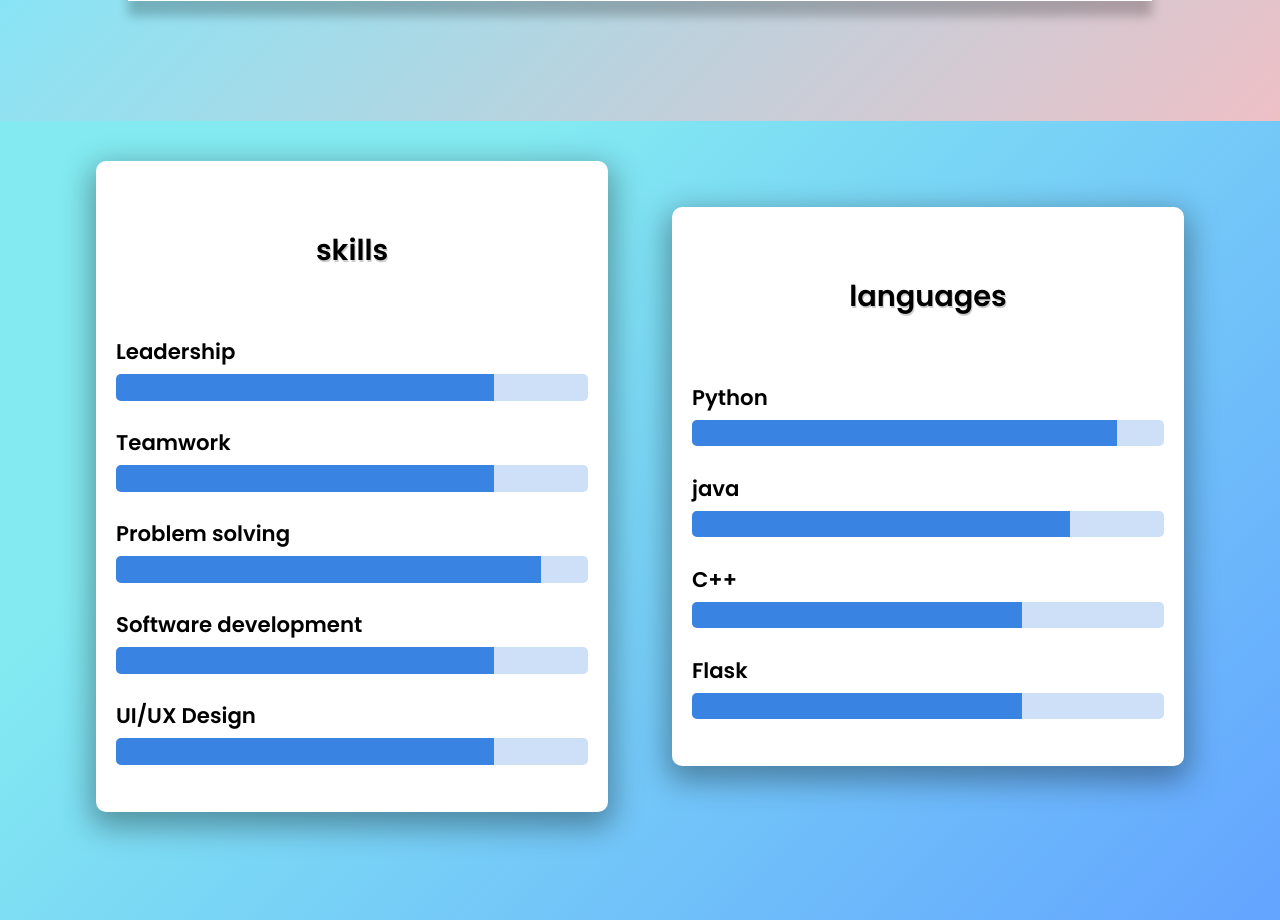
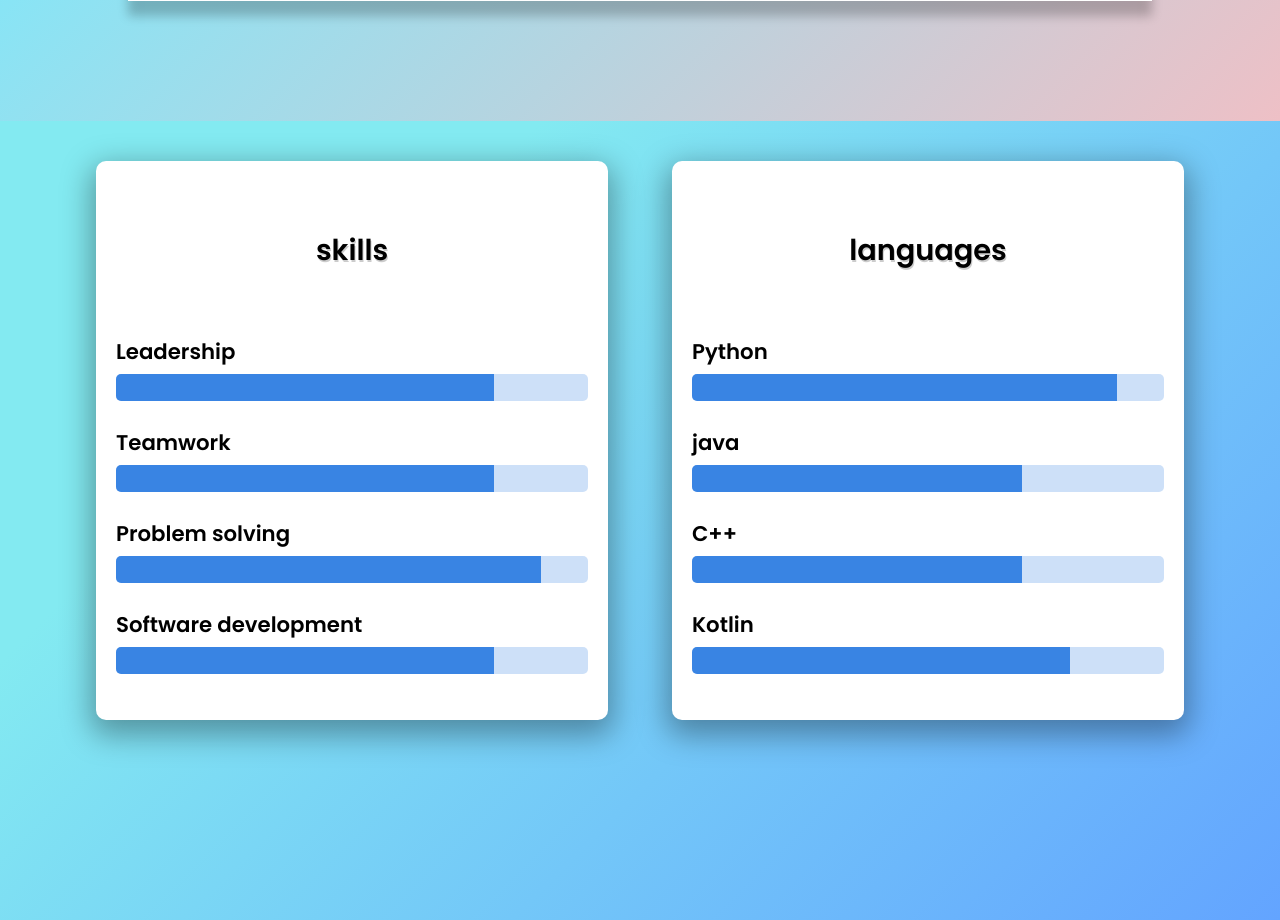
Before and after one commit to dvghule121/portfolio-site, a Flask app: page / in a window 1280 px wide. Shown: the part 4906-5826 px from the top of the page. Run offline with Flask 2, Linux system fonts and the light colour scheme; data that the repository does not hold is empty; some web fonts are replaced.

Commit message:
technical changes in skill page

```diff
--- a/static/styles/styles.css
+++ b/static/styles/styles.css
@@ -178,8 +178,8 @@ button{
 
 .share-img-opt{
     position: relative;
-    bottom: 395px;
-    right: -315px;
+    bottom: 390px;
+    right: -285px;
     max-width: 20px;
 
 }
--- a/templates/index.html
+++ b/templates/index.html
@@ -402,12 +402,6 @@
                       </div>
                     </div>
 
-                   <div class="skillBar">
-                      <h4>UI/UX Design</h4>
-                      <div class="skillBarContainer">
-                        <div class="skillBarValue value-80"></div>
-                      </div>
-                    </div>
 
                   </div>
 
@@ -425,7 +419,7 @@
                     <div class="skillBar">
                       <h4>java</h4>
                       <div class="skillBarContainer">
-                        <div class="skillBarValue value-80"></div>
+                        <div class="skillBarValue value-70"></div>
                       </div>
                     </div>
 
@@ -439,9 +433,9 @@
 
 
                     <div class="skillBar">
-                      <h4>Flask</h4>
+                      <h4>Kotlin</h4>
                       <div class="skillBarContainer">
-                        <div class="skillBarValue value-70"></div>
+                        <div class="skillBarValue value-80"></div>
                       </div>
                     </div>
 
```
